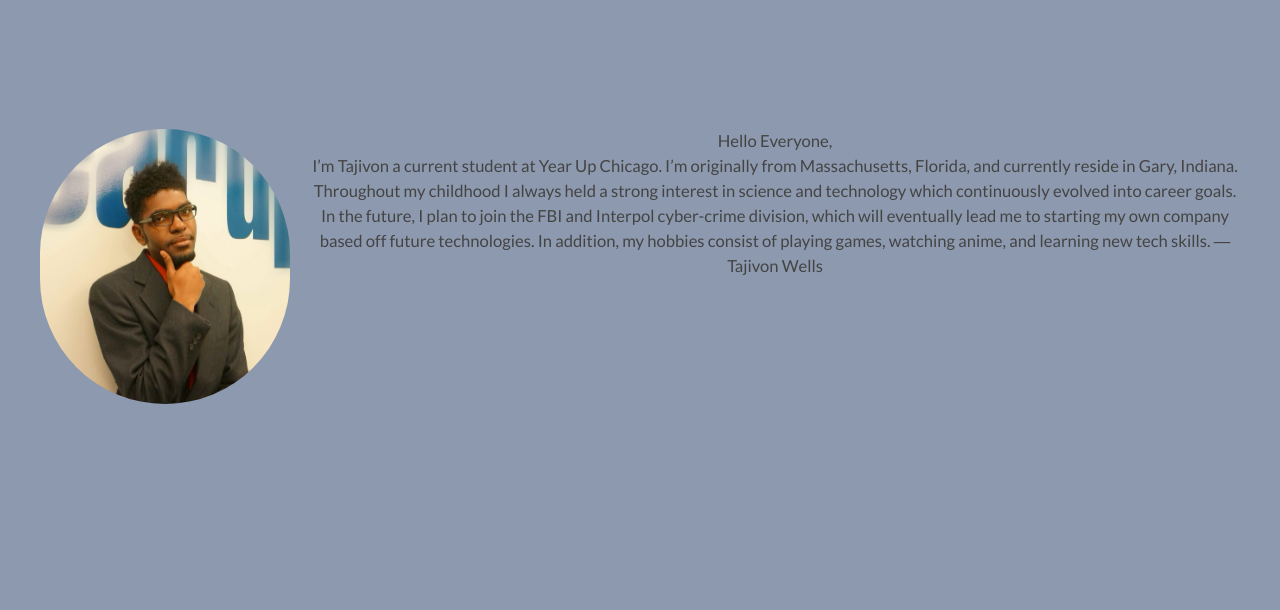
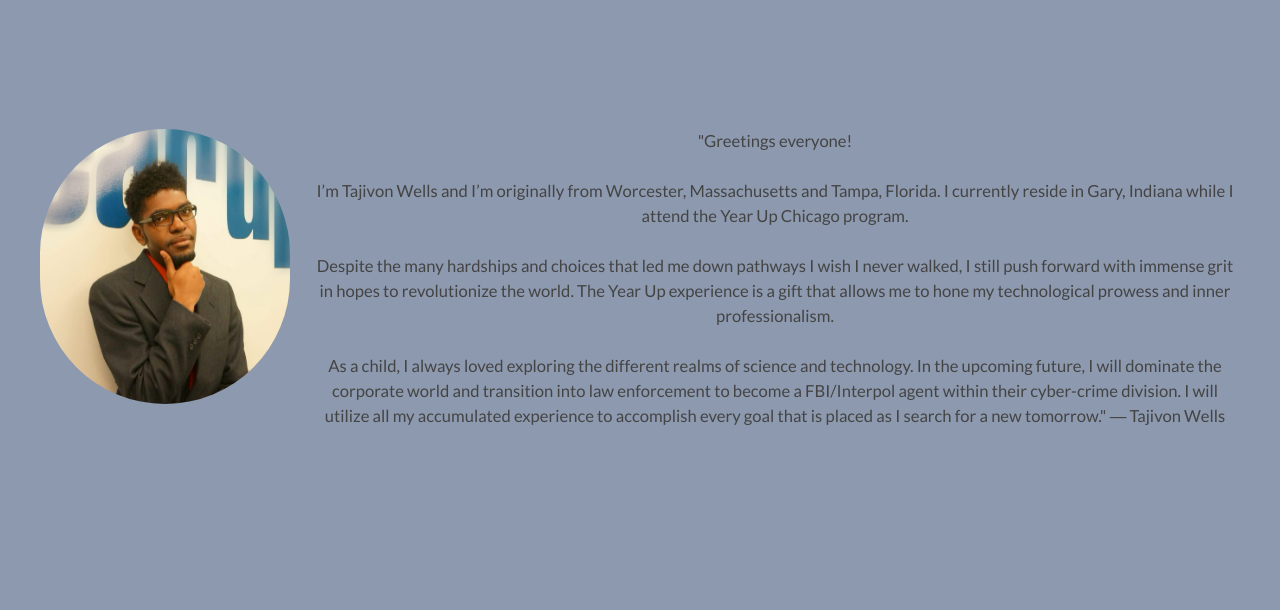
Before and after one commit to TaisukeXei/IKMT, a plain HTML site: page tajivonbio.html in a window 1280 px wide. Shown: the part 1020-1630 px from the top of the page. Drawn offline with nearby package versions, Linux system fonts and the light colour scheme.

Commit message:
updated my bio
^

```diff
--- a/tajivonbio.html
+++ b/tajivonbio.html
@@ -41,11 +41,16 @@
   </nav>
   <blockquote>
 
- <img src="images/tajivonprofile.jpg" alt="Bio Image" width="250" height="275" align="left"  style="border-radius:150px">Hello Everyone,
+ <img src="images/tajivonprofile.jpg" alt="Bio Image" width="250" height="275" align="left"  style="border-radius:150px">"Greetings everyone!
 <br>
- I’m Tajivon a current student at Year Up Chicago. I’m originally from Massachusetts, Florida, and currently reside in Gary, Indiana. Throughout my childhood I always held a strong interest in science and technology which continuously evolved into career goals. In the future, I plan to join the FBI and Interpol cyber-crime division, which will eventually lead me to starting my own company based off future technologies. In addition, my hobbies consist of playing games, watching anime, and learning new tech skills.
-
-
+<br>
+I’m Tajivon Wells and I’m originally from Worcester, Massachusetts and Tampa, Florida. I currently reside in Gary, Indiana while I attend the Year Up Chicago program.
+<br>
+<br>
+Despite the many hardships and choices that led me down pathways I wish I never walked, I still push forward with immense grit in hopes to revolutionize the world. The Year Up experience is a gift that allows me to hone my technological prowess and inner professionalism.
+<br>
+<br>
+As a child, I always loved exploring the different realms of science and technology. In the upcoming future, I will dominate the corporate world and transition into law enforcement to become a FBI/Interpol agent within their cyber-crime division. I will utilize all my accumulated experience to accomplish every goal that is placed as I search for a new tomorrow."
 
 ― Tajivon Wells
   </blockquote>
```
